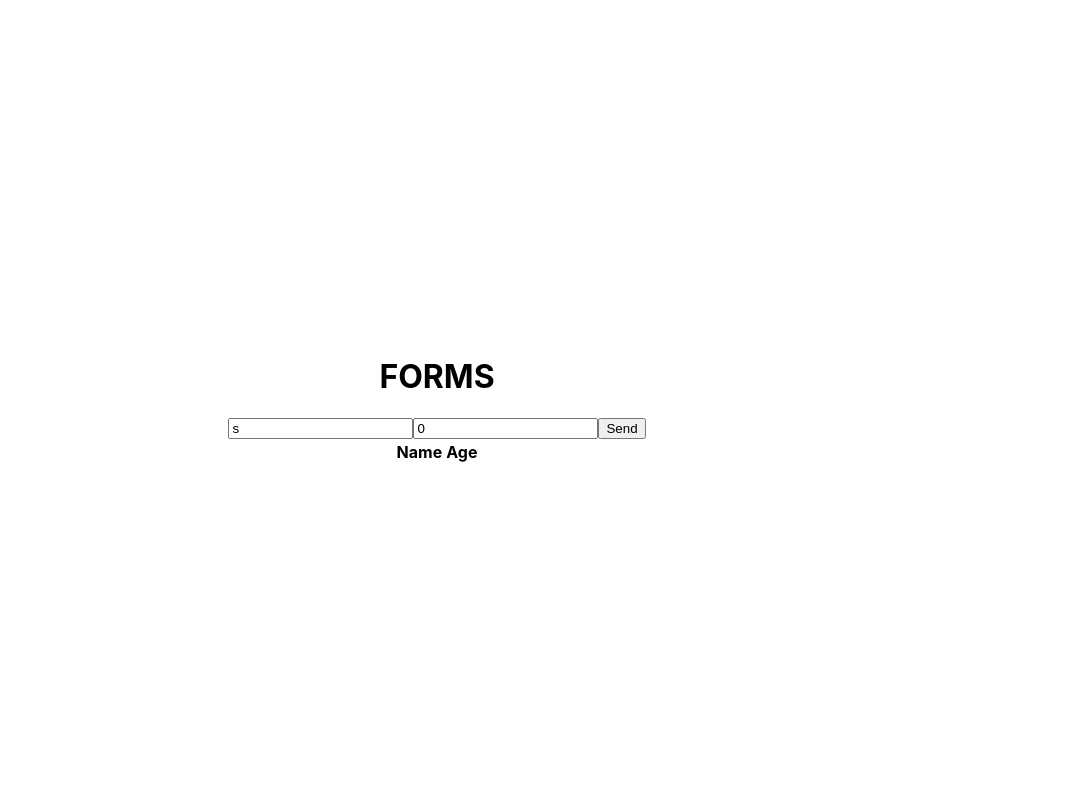
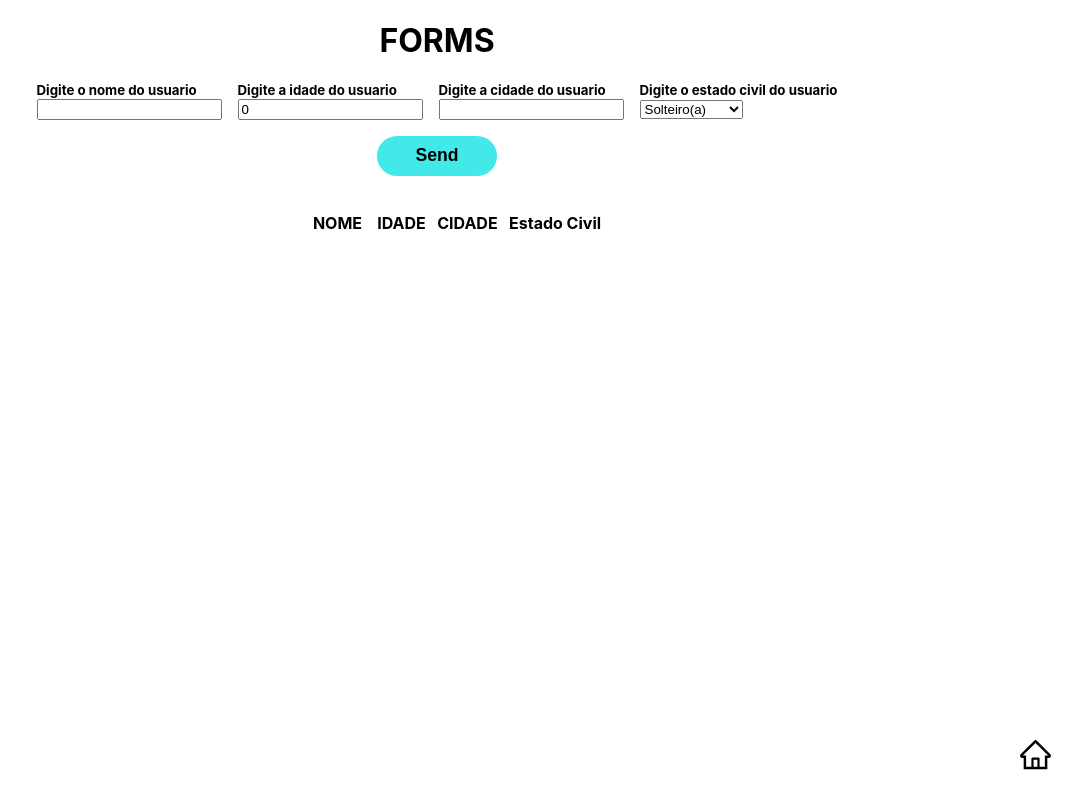
Before and after one commit to joaopedroalb/challenges-study, a Next.js app: page /Challenger-7 in a window 1280 px wide. Shown: the whole page, without its empty margins (203-1280 px from the left). Built offline with nearby package versions, Linux system fonts and the light colour scheme.

Commit message:
Mudando cofing next img

```diff
--- a/next.config.js
+++ b/next.config.js
@@ -1,4 +1,7 @@
 /** @type {import('next').NextConfig} */
 module.exports = {
   reactStrictMode: true,
+  images: {
+    domains: ['cdn.discordapp.com'],
+  },
 }
--- a/src/components/Card/index.module.css
+++ b/src/components/Card/index.module.css
@@ -16,7 +16,7 @@
 
 }
 
-.container img{
+.imgCard{
     display: block;
     max-width: 100%;
     width: 100%;
--- a/src/pages/Challenger-7.tsx
+++ b/src/pages/Challenger-7.tsx
@@ -1,54 +1,110 @@
-import styles from "../../styles/challengerseven.module.css"
+import styles from "../../styles/challengerseven.module.css";
 
-import { useState } from "react"
+import { useState } from "react";
+import Gohome from "../components/Gohome";
 
-interface IUser{
-    name:string,
-    age:number
+interface IUser {
+  name: string;
+  age: number;
+  maritalStatus:string;
+  city:string
 }
 
-export default function ChallengerSeven(){
-    const [name,setName] = useState("s");
-    const [age,setAge]= useState(0);
-    const [users,setUsers] = useState<IUser[]>([])
 
-    async function saveData(){
-        await fetch('/api/forms',{
-            method:'POST',
-            body:JSON.stringify({name,age})
-        })
+export default function ChallengerSeven() {
+  const [name, setName] = useState("");
+  const [age, setAge] = useState(0);
+  const [users, setUsers] = useState<IUser[]>([]);
+  const [maritalStatus, setMaritalStatus] = useState("Solteiro(a)")
+  const [city, setCity] = useState("");
 
-        const resp = await fetch('/api/forms')
-        const usersJson = await resp.json()
-        setUsers(usersJson)
-        console.log(users)
+  const statusArr = ["Solteiro(a)","Casado(a)","União estável", "Viúvo(a)"]
+
+  async function saveData() {
+    if(age>12 && name.length>2){
+        await fetch("/api/forms", {
+            method: "POST",
+            body: JSON.stringify({ name, age,maritalStatus,city }),
+          });
+
+          const resp = await fetch("/api/forms");
+          const usersJson = await resp.json();
+          setUsers(usersJson);
+          console.log(users);
     }
+  }
 
-    return(
-        <div className={styles.container}>
-            <h1>FORMS</h1>
-            <div>
-                <input type="text" value={name} onChange={e=>setName(e.target.value)}/>
-                <input type="number" value={age} onChange={e=>setAge(e.target.valueAsNumber)}/>
-                <button onClick={saveData}>Send</button>
+  return (
+    <div className={styles.container}>
+
+      <h1>FORMS</h1>
+
+      <div className={styles.formContainer}>
+          <div className={styles.inputContainer}>
+            <div className={styles.inputContent}>
+                <h5 className={styles.inputContentTitle}>Digite o nome do usuario</h5>
+                <input
+                    type="text"
+                    value={name}
+                    onChange={(e) => setName(e.target.value)}
+                />
             </div>
 
-            <table>
-                <tr>
-                    <th>Name</th>
-                    <th>Age</th>
-                </tr>
-                {
-                    users.map((e:IUser,i:number)=>{
+            <div className={styles.inputContent}>
+                <h5 className={styles.inputContentTitle}>
+                    Digite a idade do usuario
+                </h5>
+                <input
+                    min={17}
+                    type="number"
+                    value={age}
+                    onChange={(e) => setAge(e.target.valueAsNumber)}
+                />
+            </div>
+
+            <div className={styles.inputContent}>
+                <h5 className={styles.inputContentTitle}>Digite a cidade do usuario</h5>
+                <input
+                    type="text"
+                    value={city}
+                    onChange={(e) => setCity(e.target.value)}
+                />
+            </div>
+
+            <div className={styles.inputContent}>
+                <h5 className={styles.inputContentTitle}>
+                    Digite o estado civil do usuario
+                </h5>
+                <select onChange={e=>setMaritalStatus(e.target.value)}>
+                    {
+                    statusArr.map((e:any,i:number)=>{
                         return(
-                            <tr key={i}>
-                                <th>{e.name}</th>
-                                <th>{e.age}</th>
-                            </tr>
+                            <option key={i} value={e}>{e}</option>
                         )
                     })
-                }
-            </table>
-        </div>
-    )
+                    }
+                </select>
+            </div>
+
+          </div>
+
+        <button onClick={saveData} className={styles.btnSave}>Send</button>
+
+      </div>
+
+
+      <ul>
+        <li><h4>NOME {'\u00A0'}{'\u00A0'} IDADE {'\u00A0'} CIDADE {'\u00A0'} Estado Civil</h4></li>
+        {users.map((e: IUser, i: number) => {
+                return (
+                <li key={i}>
+                   <p>{e.name} {'\u00A0'} {e.age} {'\u00A0'} {e.city} {'\u00A0'} {e.maritalStatus}</p>
+                </li>
+                );
+            })}
+      </ul>
+
+      <Gohome/>
+    </div>
+  );
 }
--- a/styles/challengerseven.module.css
+++ b/styles/challengerseven.module.css
@@ -1,8 +1,48 @@
-.container{
-    width: 100%;
-    height: 100vh;
-    display: flex;
-    flex-direction: column;
-    align-items: center;
-    justify-content: center;
+.container {
+  width: 100%;
+  height: 100vh;
+  display: flex;
+  flex-direction: column;
+  align-items: center;
+  justify-content: flex-start;
 }
+
+.formContainer {
+  display: flex;
+  flex-direction: column;
+  align-items: center;
+  gap: 1rem;
+}
+
+.inputContainer {
+  display: flex;
+  gap: 1rem;
+}
+
+.btnSave {
+  width: 120px;
+  height: 40px;
+  border-radius: 2rem;
+  border: 0;
+  background: #43e9e9;
+  font-size: 1.1rem;
+  font-weight: 700;
+  cursor: pointer;
+}
+
+.container ul {
+  list-style: none;
+}
+
+.inputContentTitle {
+  margin: 0;
+}
+
+.tableContainer {
+  border: 1px solid;
+  border-radius: 4px;
+}
+
+.tableHeaderTitle {
+  margin: 0 4px;
+}
```
Also changed, not shown: src/components/Card/index.tsx (+6 -1 lines), src/components/PickColor/index.tsx (added, +7 -0 lines), src/pages/index.tsx (+5 -5 lines), src/components/PickColor/index.module.css (added).
